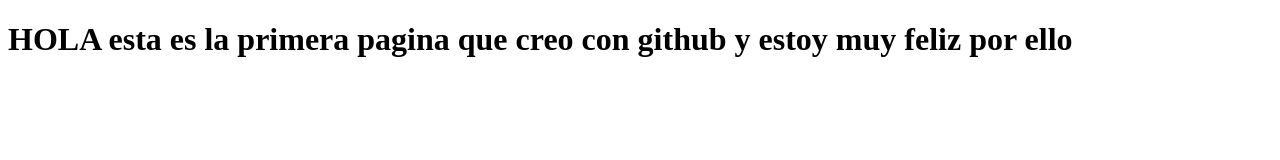
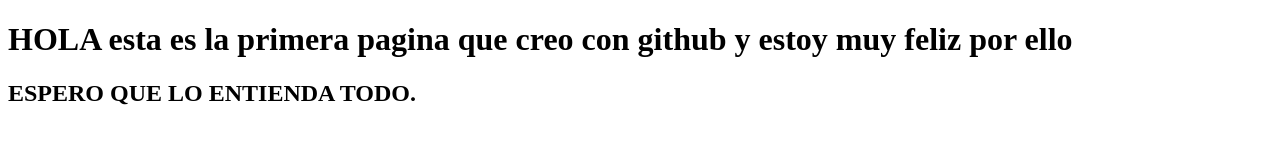
Before and after one commit to juanAguila01/Proyecto-Turorial, a plain HTML site: page index.html in a window 1280 px wide. Drawn offline with Linux system fonts and the light colour scheme.

Commit message:
olvide una linea
aqui esta esa linea

```diff
--- a/index.html
+++ b/index.html
@@ -9,6 +9,6 @@
 <body>
     <h1>HOLA esta es la primera pagina que creo con github y estoy muy feliz por ello</h1>
 
-
+    <h2>ESPERO QUE LO ENTIENDA TODO.</h2>
 </body>
 </html>
```
